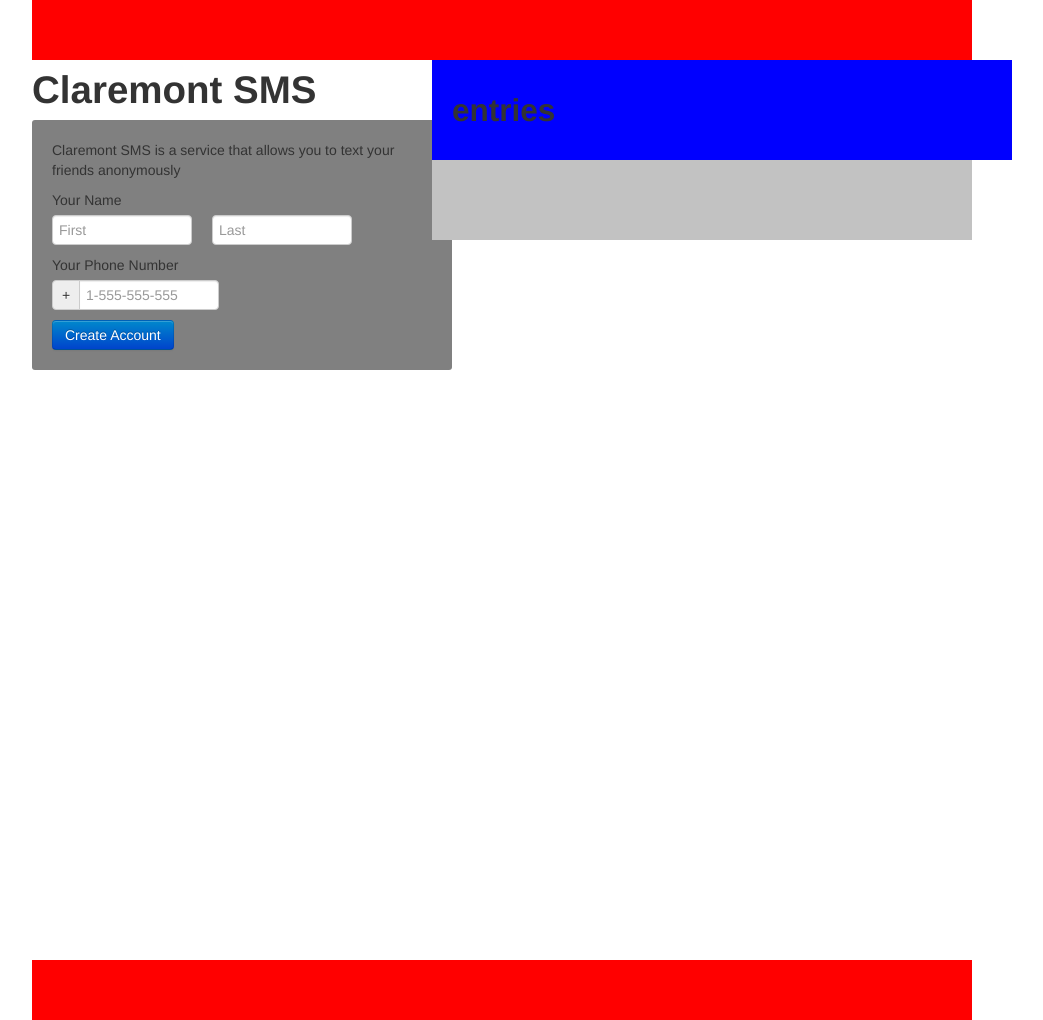
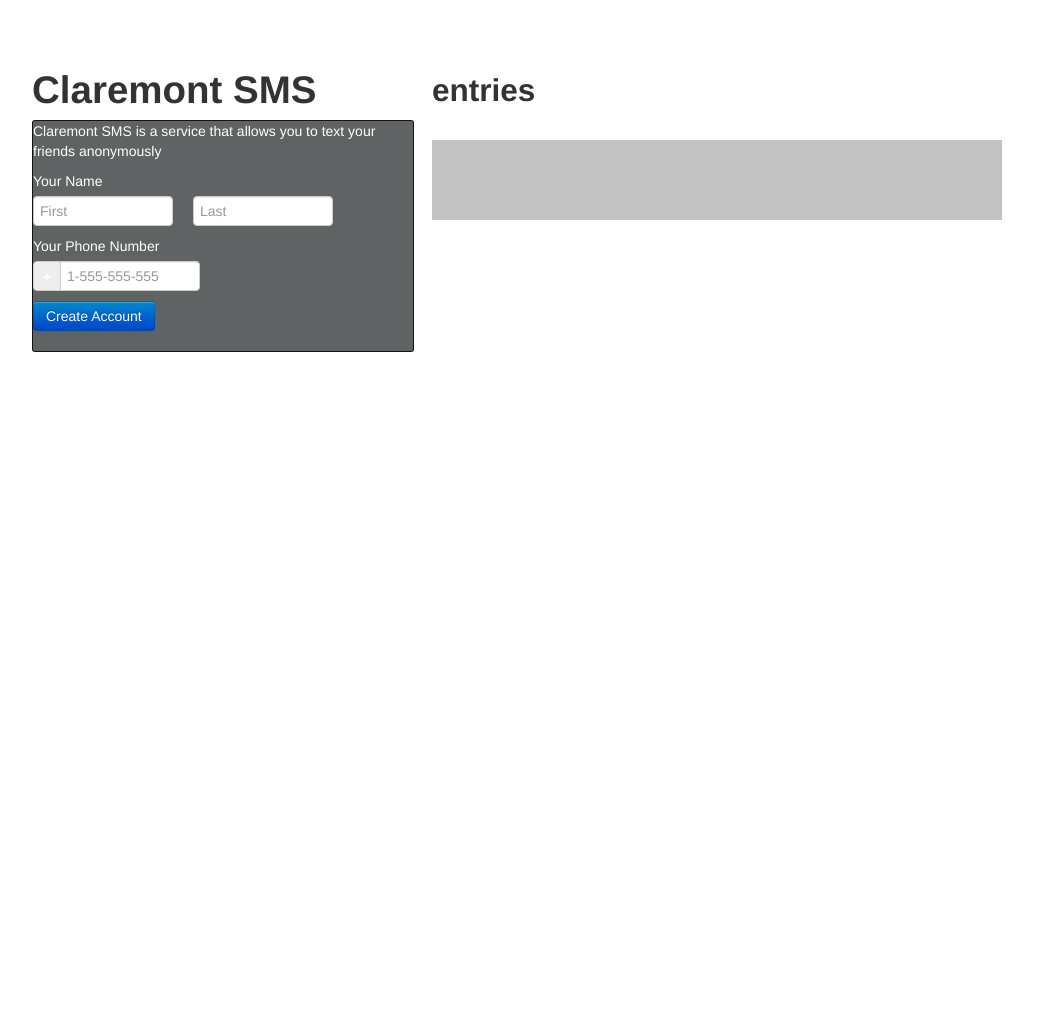
Before and after one commit to s-mcqueen/claremont-sms, a Flask app: page / in a window 1280 px wide. Shown: the whole page, without its empty margins (138-1181 px from the left). Run offline with Flask 2, Linux system fonts and the light colour scheme; data that the repository does not hold is empty; some libraries are stand-ins or nearby versions.

Commit message:
complete?

```diff
--- a/static/custom.css
+++ b/static/custom.css
@@ -10,29 +10,34 @@
 }
 
 .span12 {
-	background-color: red;
 	height: 60px;
 }
 
 #signup {
 	border-radius: 3px;
-	background-color: gray;
-	padding-left: 20px;
-	padding-top: 20px;
-	padding-right: 20px;
+	background-color: rgba(57,60,61,0.8);
+
+	-moz-border-radius:3px;
+    -webkit-border-radius:3px;
+    border-radius:3px;
+    -webkit-box-shadow: 0 0 5px;
+    border: 1px solid rgba(0,0,0,0.8);
+    color: white;
+    text-rendering: optimizeLegibility;
+    font-family: "Helvetica Neue", Helvetica;
+
+
 }
 
 #entry {
-	background-color: blue;
+
 	height: 80px;
-	padding-left: 20px;
-	padding-top: 20px;
-	padding-right: 20px;
 }
 
 #entry2 {
 	background-color: #C2C2C2;
 	height: 80px;
+	padding-left: 30px;
 }
 
 
```
